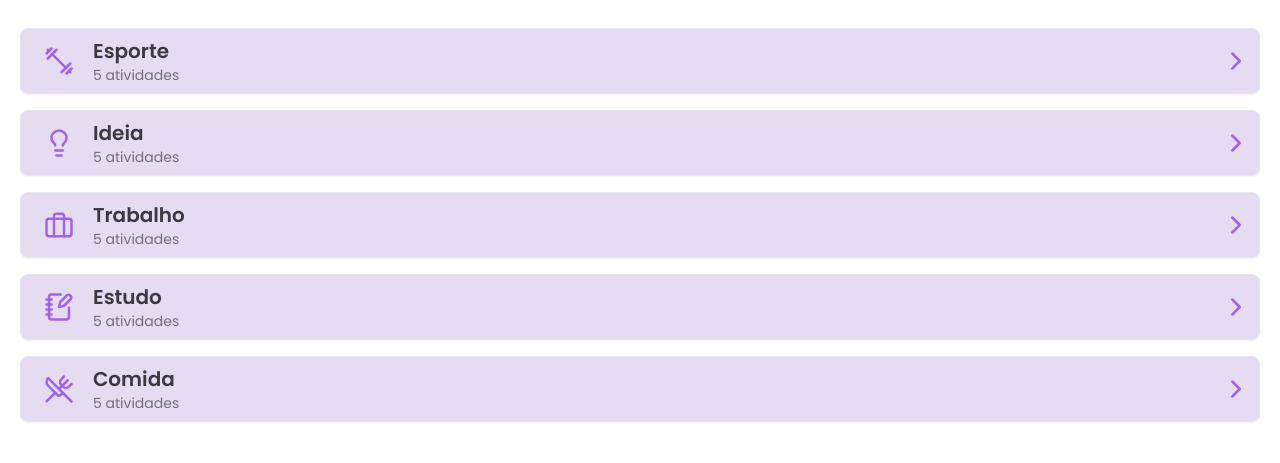
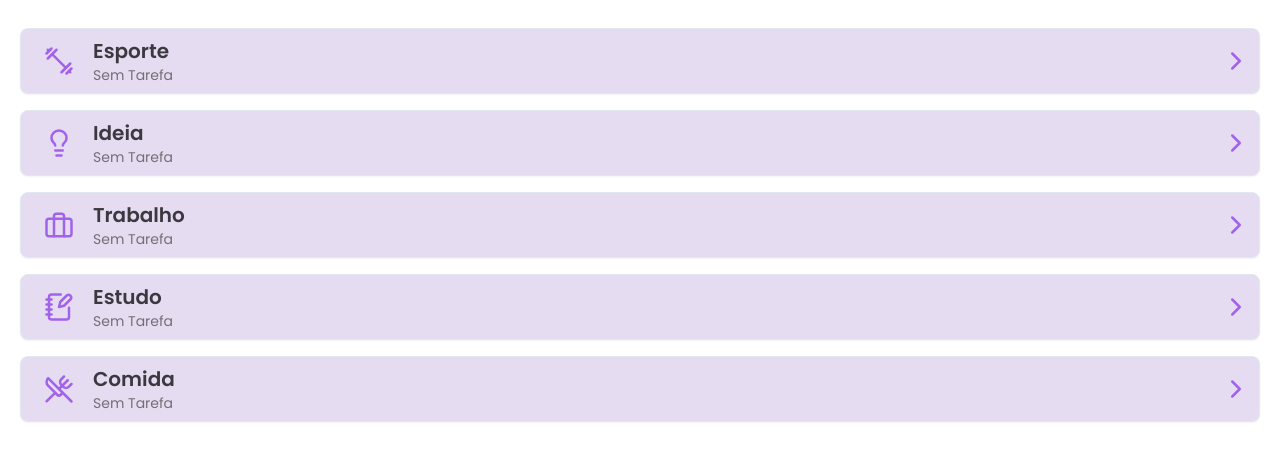
Before and after one commit to willyancr/MyToDoListApp, a React (Vite) app: page /atividade in a window 1280 px wide. Shown: the part 160-623 px from the top of the page. Built offline with nearby package versions, Linux system fonts and the light colour scheme.

Commit message:
Add task counting functionality and update CardsChooseActivity component
- Added functionality to count tasks per activity in TaskContext
- Updated CardsChooseActivity component to display the number of tasks for each activity

```diff
--- a/src/TaskContext.jsx
+++ b/src/TaskContext.jsx
@@ -8,6 +8,27 @@ export const TaskProvider = ({ children }) => {
   const [activitySelected, setActivitySelected] = React.useState(null);
   const navigate = useNavigate();
 
+  //Quantidade de tarefas por atividade
+  const qtdActivity = (tasksList) => {
+    const activitys = tasksList.map((task) => task.activitys);
+    const total = activitys.reduce((acc, item) => {
+      acc[item] = (acc[item] || 0) + 1;
+      return acc;
+    }, {});
+    return total;
+  };
+  //Contagem de tarefas
+  const countTasks = (activityName) => {
+    const count = qtdActivity(tasks);
+    const tasksCount = count[activityName] || 0;
+    if (tasksCount === 0) {
+      return `Sem Tarefa`;
+    } else if (tasksCount === 1) {
+      return `${tasksCount} Tarefa`;
+    }
+    return `${tasksCount} Tarefas`;
+  };
+  //Adicionar tarefa
   const addTask = (name, time, description, calendar, activitys) => {
     setTasks((prevTasks) => {
       const newTask = {
@@ -23,11 +44,12 @@ export const TaskProvider = ({ children }) => {
       return updatedTasks;
     });
   };
+  //Carregar tarefas
   React.useEffect(() => {
     const savedTasks = JSON.parse(localStorage.getItem('tasks')) || [];
     setTasks(savedTasks);
   }, []);
-
+  //Remover tarefa
   const removeTask = (id) => {
     setTasks((prevTasks) => {
       const updatedTasks = prevTasks.filter((task) => task.id !== id);
@@ -35,6 +57,7 @@ export const TaskProvider = ({ children }) => {
       return updatedTasks;
     });
   };
+  //Selecionar atividade
   const handleActivity = (activity) => {
     setActivitySelected(activity);
     navigate('/atividade/criartarefa');
@@ -42,7 +65,15 @@ export const TaskProvider = ({ children }) => {
 
   return (
     <TaskContext.Provider
-      value={{ tasks, addTask, removeTask, activitySelected, handleActivity }}
+      value={{
+        qtdActivity,
+        countTasks,
+        tasks,
+        addTask,
+        removeTask,
+        activitySelected,
+        handleActivity,
+      }}
     >
       {children}
     </TaskContext.Provider>
--- a/src/components/CardsChooseActivity.jsx
+++ b/src/components/CardsChooseActivity.jsx
@@ -6,7 +6,8 @@ import { useTask } from '@/TaskContext';
 
 const CardsChooseActivity = () => {
   const { activitys, icons } = useActivitys();
-  const { handleActivity } = useTask();
+  const { handleActivity, countTasks } = useTask();
+
   return (
     <main className="pt-6 px-5">
       {activitys.map((activity) => (
@@ -22,7 +23,9 @@ const CardsChooseActivity = () => {
             <div className="grid grid-cols-2 items-center">
               <div>
                 <h3 className="text-xl font-bold">{activity.name}</h3>
-                <p className="text-projeto-CinzaClaro">5 atividades</p>
+                <p className="text-projeto-CinzaClaro">
+                  {countTasks(activity.name)}
+                </p>
               </div>
               <div className="text-projeto-Roxo justify-self-end ">
                 <ChevronRight size={30} />
```
